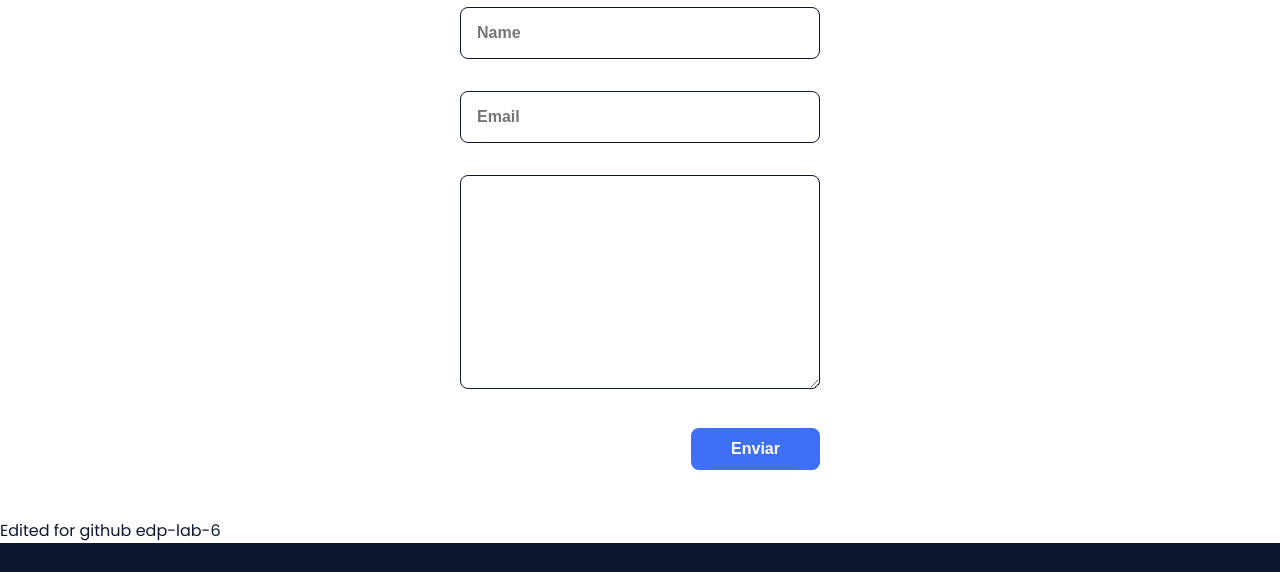
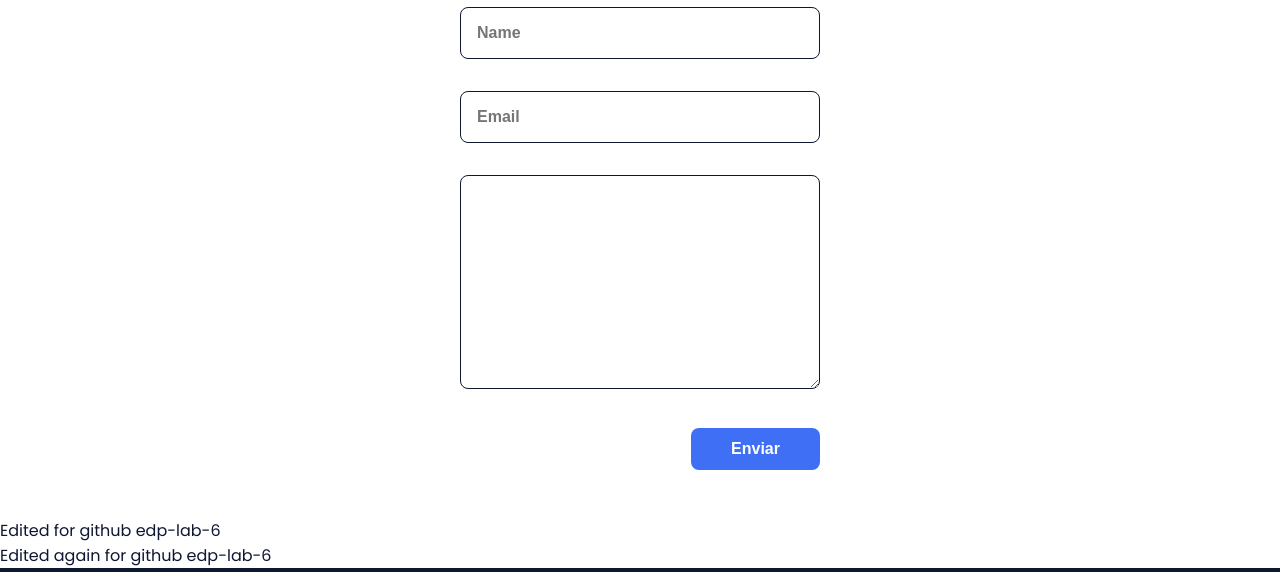
Before and after one commit to rida-5976/edp-lab-6, a plain HTML site: page pompom/portfolio-responsive-complete-main/index.html in a window 1280 px wide. Shown: the part 2958-3530 px from the top of the page. Drawn offline with nearby package versions, Linux system fonts and the light colour scheme.

Commit message:
Updated index.html in new-update branch

```diff
--- a/pompom/portfolio-responsive-complete-main/index.html
+++ b/pompom/portfolio-responsive-complete-main/index.html
@@ -188,6 +188,10 @@
             <p>Edited for github edp-lab-6</p>
         </main>
 
+        <main>
+            <p>Edited again for github edp-lab-6</p>
+        </main>
+
         <!--===== FOOTER =====-->
         <footer class="footer">
             <p class="footer__title">Marlon</p>
```
